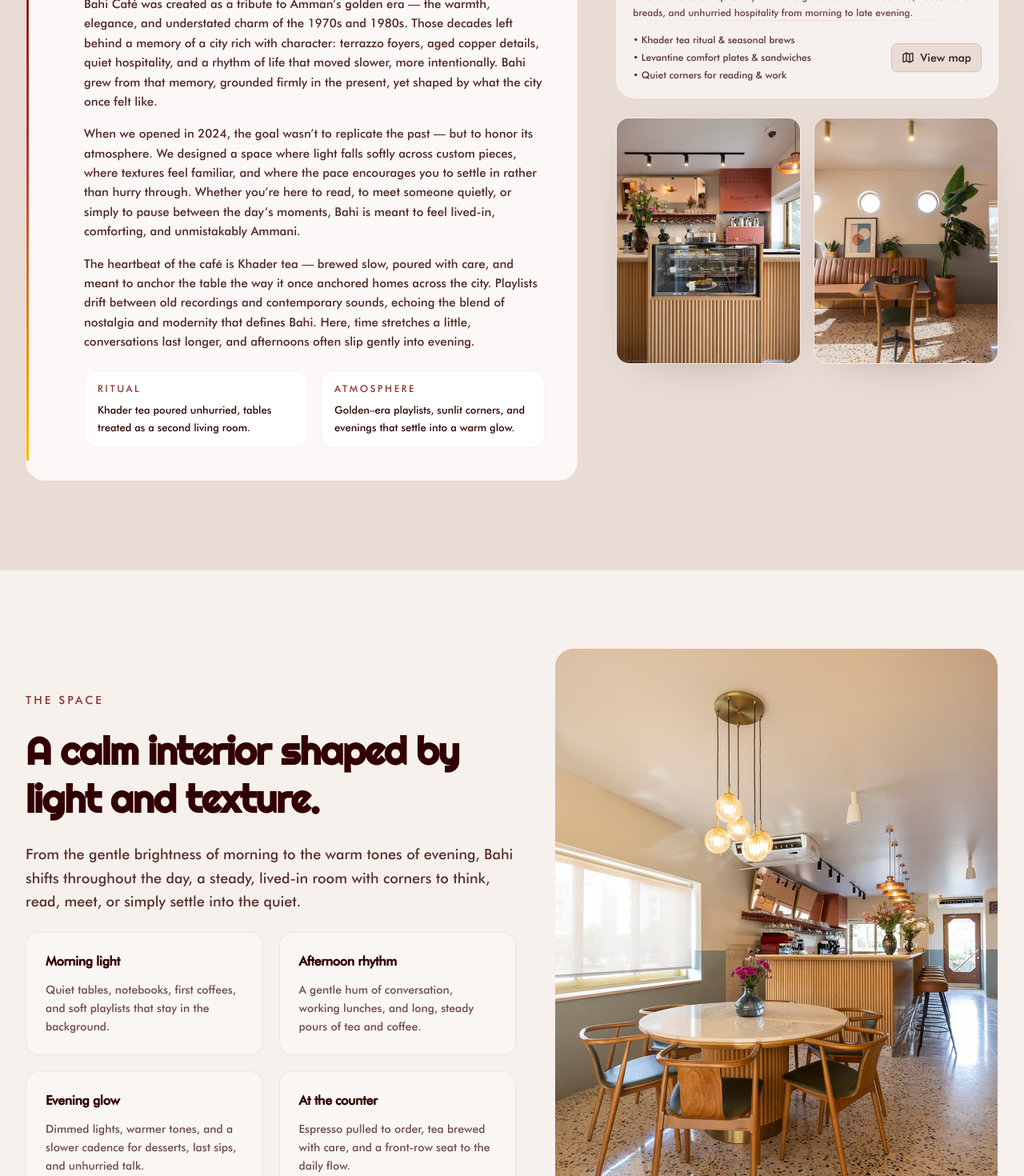
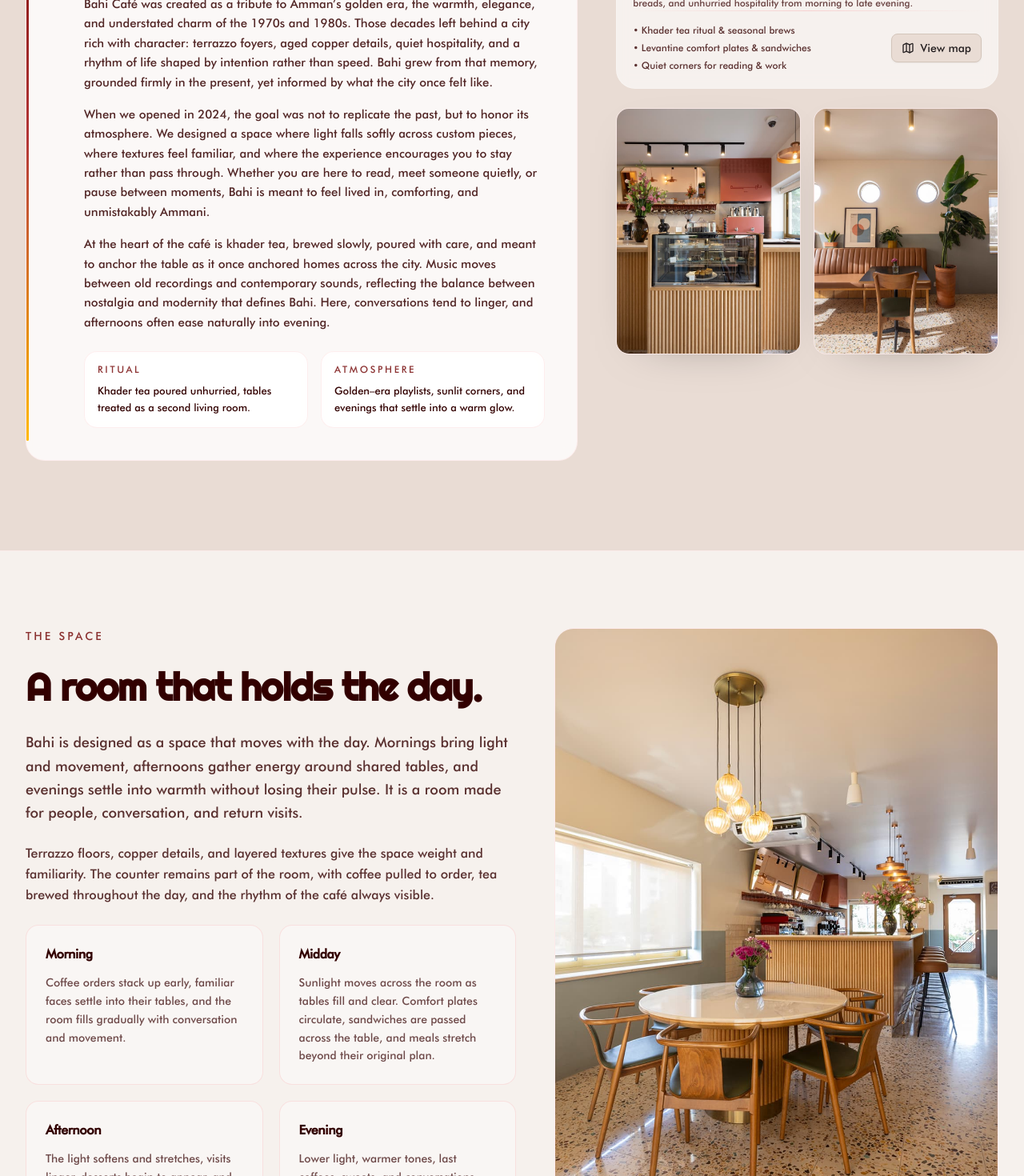
Before and after one commit to OmarZeidan/bahijordan, a Next.js app: page / in a window 1280 px wide. Shown: the part 1140-2610 px from the top of the page at 80% size. Built offline with nearby package versions, Linux system fonts and the light colour scheme; no server answers.

Commit message:
fix: text updates

```diff
--- a/components/section-connect.tsx
+++ b/components/section-connect.tsx
@@ -61,7 +61,7 @@ export default function SectionConnect() {
             We’re happy to hear from you.
           </h2>
           <p className="section-description">
-            Questions, feedback, or a kind word—reach us anytime. Use the
+            Questions, feedback, or a kind word, reach us anytime. Use the
             details below or drop by to say hello.
           </p>
 
--- a/components/section-gallery.tsx
+++ b/components/section-gallery.tsx
@@ -82,11 +82,11 @@ export default function SectionGallery() {
       <div className="mx-auto max-w-6xl px-4">
         {/* Eyebrow & heading */}
         <div className="mb-10 space-y-3">
-          <p className="eyebrow">The Space</p>
+          <p className="eyebrow">The Gallery</p>
           <h2 className="section-heading">Inside Bahi</h2>
           <p className="section-description">
-            Corners, counters, and in-between moments — a glimpse of how the
-            room holds quiet work, slow mornings, and late conversations.
+            Corners, counters, and in-between moments, a glimpse of how the room
+            holds quiet work, slow mornings, and late conversations.
           </p>
         </div>
 
--- a/components/section-hero.tsx
+++ b/components/section-hero.tsx
@@ -129,10 +129,11 @@ export default function SectionHero() {
             variants={itemVariants}
             className="max-w-xl text-base leading-relaxed text-primary-50/90 md:text-lg mx-auto"
           >
-            A 70s–80s tribute built on memory: Levantine comfort plates,
-            house-baked breads and sandwiches, and tea-led hospitality anchored
-            by khader (شاي مخدر). Terrazzo, copper, and soft light invite you to
-            slow down.
+            A tribute to the 1970s and 1980s, built on memory and everyday
+            rituals: Levantine comfort plates, house-baked breads and
+            sandwiches, and tea that lingers longer than planned, anchored by
+            khader tea (شاي مخدر). Terrazzo, copper, and soft light carry that
+            rhythm into the space, shaping a calm, grounded atmosphere.
           </motion.p>
 
           <motion.div
--- a/components/section-space.tsx
+++ b/components/section-space.tsx
@@ -6,20 +6,20 @@ import Image from "next/image";
 export default function SectionSpace() {
   const details = [
     {
-      title: "Morning light",
-      text: "Quiet tables, notebooks, first coffees, and soft playlists that stay in the background.",
+      title: "Morning",
+      text: "Coffee orders stack up early, familiar faces settle into their tables, and the room fills gradually with conversation and movement.",
     },
     {
-      title: "Afternoon rhythm",
-      text: "A gentle hum of conversation, working lunches, and long, steady pours of tea and coffee.",
+      title: "Midday",
+      text: "Sunlight moves across the room as tables fill and clear. Comfort plates circulate, sandwiches are passed across the table, and meals stretch beyond their original plan.",
     },
     {
-      title: "Evening glow",
-      text: "Dimmed lights, warmer tones, and a slower cadence for desserts, last sips, and unhurried talk.",
+      title: "Afternoon",
+      text: "The light softens and stretches, visits linger, desserts begin to appear, and tea becomes the anchor of the table.",
     },
     {
-      title: "At the counter",
-      text: "Espresso pulled to order, tea brewed with care, and a front-row seat to the daily flow.",
+      title: "Evening",
+      text: "Lower light, warmer tones, last coffees, sweets, and conversations that carry on without urgency.",
     },
   ];
 
@@ -41,13 +41,20 @@ export default function SectionSpace() {
           <p className="eyebrow">The Space</p>
 
           <h2 id="space-heading" className="section-heading">
-            A calm interior shaped by light and texture.
+            A room that holds the day.
           </h2>
 
           <p className="section-description">
-            From the gentle brightness of morning to the warm tones of evening,
-            Bahi shifts throughout the day, a steady, lived-in room with corners
-            to think, read, meet, or simply settle into the quiet.
+            Bahi is designed as a space that moves with the day. Mornings bring
+            light and movement, afternoons gather energy around shared tables,
+            and evenings settle into warmth without losing their pulse. It is a
+            room made for people, conversation, and return visits.
+          </p>
+          <p className="section-description text-base">
+            Terrazzo floors, copper details, and layered textures give the space
+            weight and familiarity. The counter remains part of the room, with
+            coffee pulled to order, tea brewed throughout the day, and the
+            rhythm of the café always visible.
           </p>
 
           <div className="grid gap-4 sm:grid-cols-2 lg:gap-5">
--- a/components/section-story.tsx
+++ b/components/section-story.tsx
@@ -51,34 +51,32 @@ export default function SectionStory() {
                 </h2>
 
                 <p className="max-w-2xl text-[15px] leading-relaxed text-primary-900/85 dark:text-primary-50/85">
-                  Bahi Café was created as a tribute to Amman’s golden era — the
+                  Bahi Café was created as a tribute to Amman’s golden era, the
                   warmth, elegance, and understated charm of the 1970s and
-                  1980s. Those decades left behind a memory of a city rich with
-                  character: terrazzo foyers, aged copper details, quiet
-                  hospitality, and a rhythm of life that moved slower, more
-                  intentionally. Bahi grew from that memory, grounded firmly in
-                  the present, yet shaped by what the city once felt like.
+                  1980s. Those decades left behind a city rich with character:
+                  terrazzo foyers, aged copper details, quiet hospitality, and a
+                  rhythm of life shaped by intention rather than speed. Bahi
+                  grew from that memory, grounded firmly in the present, yet
+                  informed by what the city once felt like.
                 </p>
 
                 <p className="max-w-2xl text-[15px] leading-relaxed text-primary-900/85 dark:text-primary-50/80">
-                  When we opened in 2024, the goal wasn’t to replicate the past
-                  — but to honor its atmosphere. We designed a space where light
-                  falls softly across custom pieces, where textures feel
-                  familiar, and where the pace encourages you to settle in
-                  rather than hurry through. Whether you’re here to read, to
-                  meet someone quietly, or simply to pause between the day’s
-                  moments, Bahi is meant to feel lived-in, comforting, and
-                  unmistakably Ammani.
+                  When we opened in 2024, the goal was not to replicate the
+                  past, but to honor its atmosphere. We designed a space where
+                  light falls softly across custom pieces, where textures feel
+                  familiar, and where the experience encourages you to stay
+                  rather than pass through. Whether you are here to read, meet
+                  someone quietly, or pause between moments, Bahi is meant to
+                  feel lived in, comforting, and unmistakably Ammani.
                 </p>
 
                 <p className="max-w-2xl text-[15px] leading-relaxed text-primary-900/85 dark:text-primary-50/80">
-                  The heartbeat of the café is Khader tea — brewed slow, poured
-                  with care, and meant to anchor the table the way it once
-                  anchored homes across the city. Playlists drift between old
-                  recordings and contemporary sounds, echoing the blend of
-                  nostalgia and modernity that defines Bahi. Here, time
-                  stretches a little, conversations last longer, and afternoons
-                  often slip gently into evening.
+                  At the heart of the café is khader tea, brewed slowly, poured
+                  with care, and meant to anchor the table as it once anchored
+                  homes across the city. Music moves between old recordings and
+                  contemporary sounds, reflecting the balance between nostalgia
+                  and modernity that defines Bahi. Here, conversations tend to
+                  linger, and afternoons often ease naturally into evening.
                 </p>
               </div>
 
```
Also changed, not shown: components/section-philosophy.tsx (+16 -12 lines).
